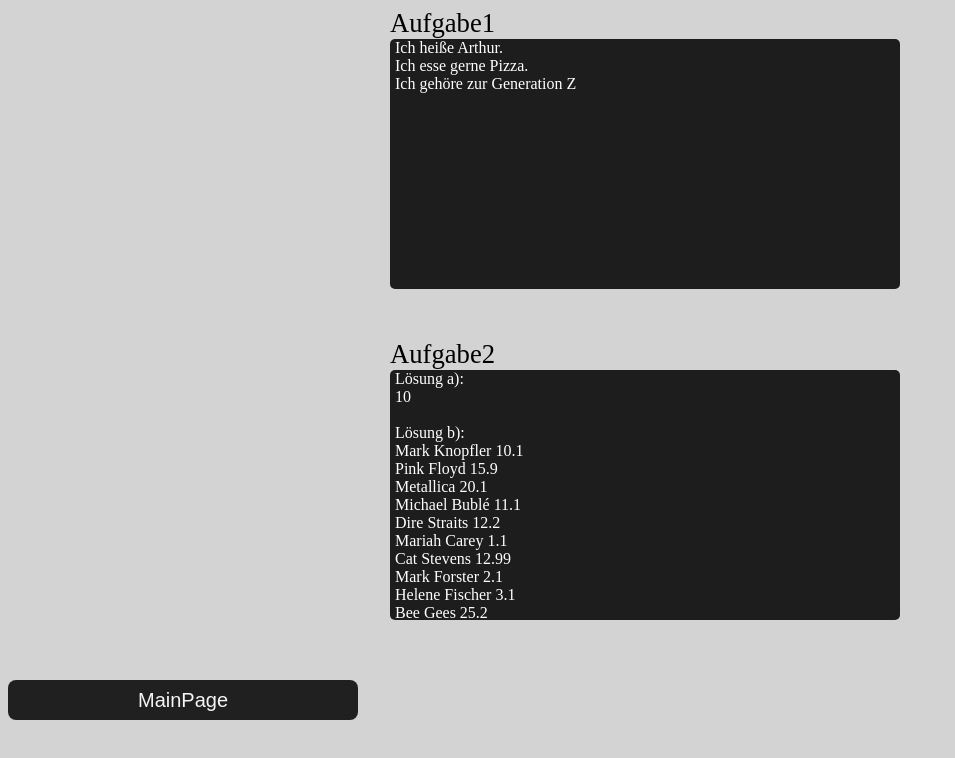
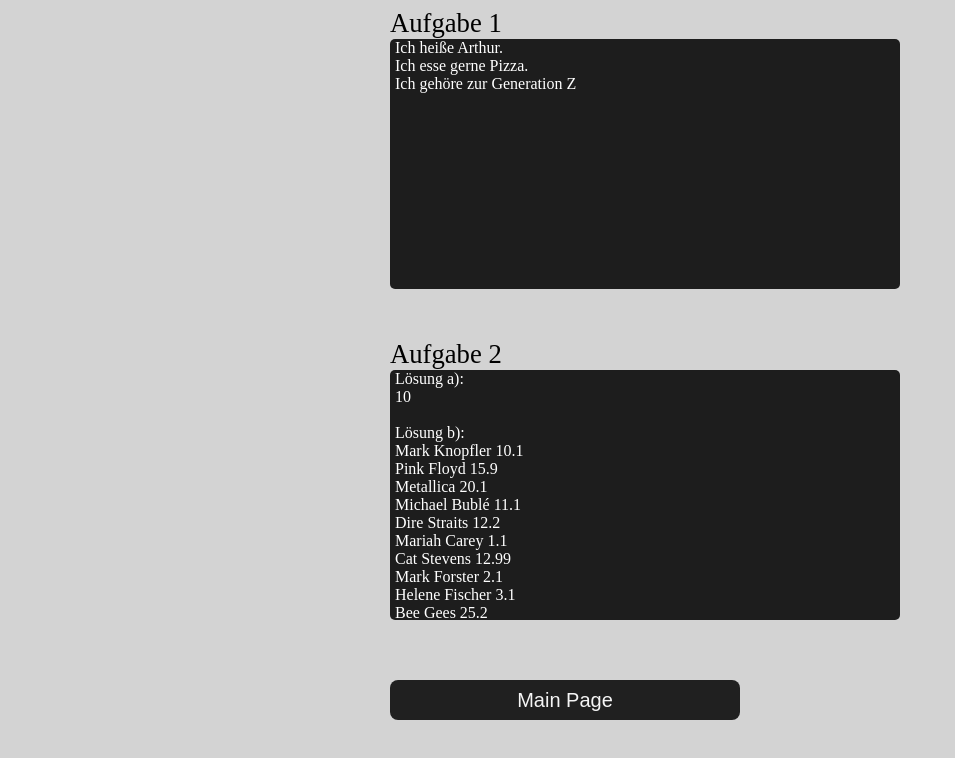
Before and after one commit to ArthurErlich/GISPraktikum, a plain HTML site: page MainFolder/3_Aufgabe/startpage.html in a window 1280 px wide. Shown: the whole page, without its empty margins (0-955 px from the left). Drawn offline with Linux system fonts and the light colour scheme.

Commit message:
Update startpage.html

```diff
--- a/MainFolder/3_Aufgabe/startpage.html
+++ b/MainFolder/3_Aufgabe/startpage.html
@@ -15,25 +15,26 @@
 
 <body>
     <div id="mainContener">
-        Aufgabe1
+        Aufgabe 1
         <div id="console">
 
             <div id="consolTEXT">
 
             </div>
         </div>
-        Aufgabe2
+        Aufgabe 2
         <div id="console">
             <div id="consolTEXT2">
 
             </div>
         </div>
-    </div>
+
 </body>
 <footer>
     <div id="links">
-        <a href="../MainStartPage.html">MainPage</a><br>
+        <a href="../MainStartPage.html">Main Page</a><br>
     </div>
 </footer>
+</div>
 
 </html>
```
